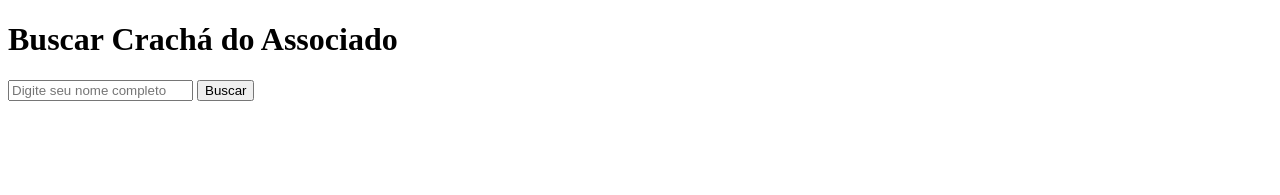
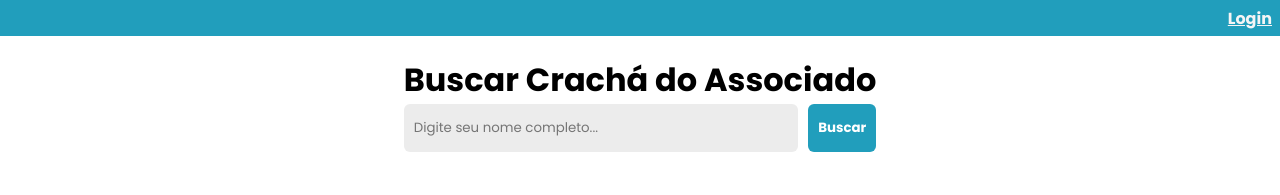
Before and after one commit to felipealvx/associado-anabolica, a website built with Vite: page index.html in a window 1280 px wide. Built offline with nearby package versions, Linux system fonts and the light colour scheme; some packages are replaced by stand-ins of ours.

Commit message:
feat: adicionando estilo na pag de busca

```diff
--- a/index.html
+++ b/index.html
@@ -4,17 +4,30 @@
   <meta charset="UTF-8">
   <meta name="viewport" content="width=device-width, initial-scale=1.0">
   <title>Associado Anabólica</title>
-  <link rel="stylesheet" href="./css/styles.css">
+  <link rel="stylesheet" href="./src/css/index.css">
   <link rel="stylesheet" href="https://cdnjs.cloudflare.com/ajax/libs/font-awesome/6.7.2/css/all.min.css" integrity="sha512-Evv84Mr4kqVGRNSgIGL/F/aIDqQb7xQ2vcrdIwxfjThSH8CSR7PBEakCr51Ck+w+/U6swU2Im1vVX0SVk9ABhg==" crossorigin="anonymous" referrerpolicy="no-referrer" />
 </head>
 <body>
-  <h1>Buscar Crachá do Associado</h1>
+  <div class="container">
+    <header class="header">
+      <ul class="header-ul">
+        <li><a href="/src/html/login.html" class="header-link">Login</a></li>
+      </ul>
+    </header>
+    <div class="content">
+      <h1>Buscar Crachá do Associado</h1>
 
-  <input type="text" id="busca" placeholder="Digite seu nome completo" />
-  <button id="buscar">Buscar</button>
+      <div class="input-content">
+        <input type="text" id="busca" placeholder="Digite seu nome completo..." />
+        <button id="buscar">Buscar</button>
+      </div>
 
-  <div id="resultado" style="margin-top: 20px;"></div>
+      <div id="resultado" style="margin-top: 20px;"></div>
+    </div>
+  </div>
 
-  <script type="module" src="./src/busca.js"></script>
+
+
+  <script type="module" src="./src/js/busca.js"></script>
 </body>
 </html>
--- /dev/null
+++ b/src/css/index.css
@@ -0,0 +1,76 @@
+@import url('https://fonts.googleapis.com/css2?family=Poppins:ital,wght@0,100;0,200;0,300;0,400;0,500;0,600;0,700;0,800;0,900;1,100;1,200;1,300;1,400;1,500;1,600;1,700;1,800;1,900&display=swap');
+
+* {
+  padding: 0;
+  margin: 0;
+  box-sizing: border-box;
+  font-family: Poppins, sans-serif;
+}
+
+body {
+  width: 100%;
+  height: 100vh;
+}
+
+.container {
+  display: flex;
+  flex-direction: column;
+  align-items: center;
+}
+
+.header {
+  width: 100%;
+  height: 2.25rem;
+  background-color: #219ebc;
+  display: flex;
+  align-items: center;
+  justify-content: end;
+  padding: .5rem;
+}
+
+.header-ul {
+  list-style: none;
+}
+
+.header-link {
+  color: whitesmoke;
+  font-weight: bold;
+}
+
+.content {
+  /* background-color: #219ebc; */
+  max-width: 800px;
+  padding: 20px;
+}
+
+.input-content {
+  width: 100%;
+  display: flex;
+  align-items: center;
+  justify-content: space-between;
+  gap: 10px;
+}
+
+#busca {
+  height: 3rem;
+  padding-inline: 10px;
+  width: 100%;
+  border-radius: 6px;
+  border: none;
+  background-color: rgb(236, 236, 236);
+}
+
+#busca:focus {
+  outline: #219ebc solid 1px;
+}
+
+#buscar {
+  height: 3rem;
+  padding-inline: 10px;
+  background-color: #219ebc;
+  border: none;
+  border-radius: 6px;
+  color: white;
+  font-weight: bold;
+  cursor: pointer;
+}
--- a/firebase.js
+++ b/src/firebase/firebase.js
@@ -16,6 +16,6 @@ const firebaseConfig = {
 const app = initializeApp(firebaseConfig);
 
 const db = getFirestore(app);
-const auth = getAuth(app); // ← este cara aqui precisa estar presente
+const auth = getAuth(app);
 
-export { db, auth }; // ← certifique-se que isso está exatamente assim
+export { db, auth };
--- a/src/busca.js
+++ b/src/js/busca.js
@@ -1,4 +1,4 @@
-import { db } from "../firebase";
+import { db } from "../firebase/firebase";
 import { collection, getDocs } from "firebase/firestore";
 
 document.addEventListener("DOMContentLoaded", () => {
--- a/src/cadastro.js
+++ b/src/js/cadastro.js
@@ -1,4 +1,4 @@
-import { db, auth } from "../firebase";
+import { db, auth } from "../firebase/firebase";
 import { collection, addDoc, serverTimestamp } from "firebase/firestore";
 import { onAuthStateChanged } from "firebase/auth";
 
--- a/src/login.js
+++ b/src/js/login.js
@@ -1,4 +1,4 @@
-import { auth } from "../firebase";
+import { auth } from "../firebase/firebase";
 import { signInWithEmailAndPassword } from "firebase/auth";
 
 document.addEventListener("DOMContentLoaded", () => {
@@ -13,7 +13,7 @@ document.addEventListener("DOMContentLoaded", () => {
 
     try {
       await signInWithEmailAndPassword(auth, email, senha);
-      window.location.href = "/cadastro.html";
+      window.location.href = "../html/cadastro.html";
     } catch (err) {
       erro.textContent = "Email ou senha inválidos.";
     }
```
Also changed, not shown: src/html/cadastro.html (renamed from cadastro.html, +1 -1 lines), src/html/login.html (renamed from login.html, +1 -1 lines).
